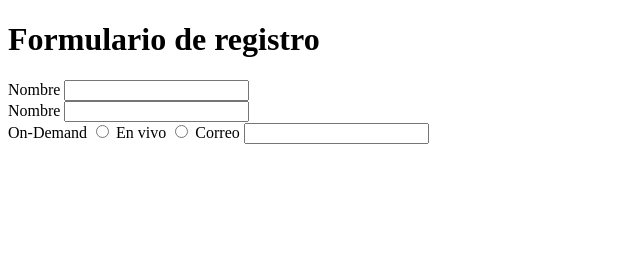
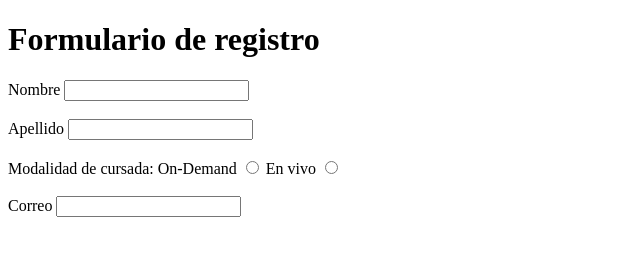
Before and after one commit to Santiago-Pozzo/E1-Formularios, a plain HTML site: page index.html in a window 1280 px wide. Shown: the whole page, without its empty margins (0-640 px from the left). Drawn offline with Linux system fonts and the light colour scheme.

Commit message:
mail y modalidad 2

```diff
--- a/index.html
+++ b/index.html
@@ -9,19 +9,23 @@
     <h1>Formulario de registro</h1>
     <form action="">
         <label for="nombre">Nombre</label>
-        <input type="text" id="nombre"><br/>
-
-        <label for="apellido">Nombre</label>
-        <input type="text" id="apellido"><br/>
-
-        <label for="on-demand">On-Demand</label>
+        <input type="text" id="nombre">
+        <br/>
+        <br/>
+        <label for="apellido">Apellido</label>
+        <input type="text" id="apellido">
+        <br/>
+        <br/>
+        Modalidad de cursada: <label for="on-demand">On-Demand</label>
         <input type="radio" id="on-demand" name="modalidad"/>
         <label for="vivo">En vivo</label>
         <input type="radio" id="vivo" name="modalidad"/>
-
+        <br/>
+        <br/>
         <label for="correo">Correo</label>
-        <input type="email" id="correo"/><br/>
-
+        <input type="email" id="correo"/>
+        <br/>
+        <br/>
 
     </form>
 </body>
```
